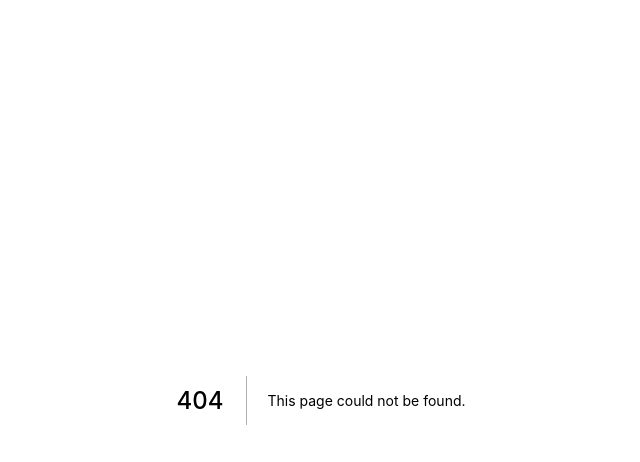
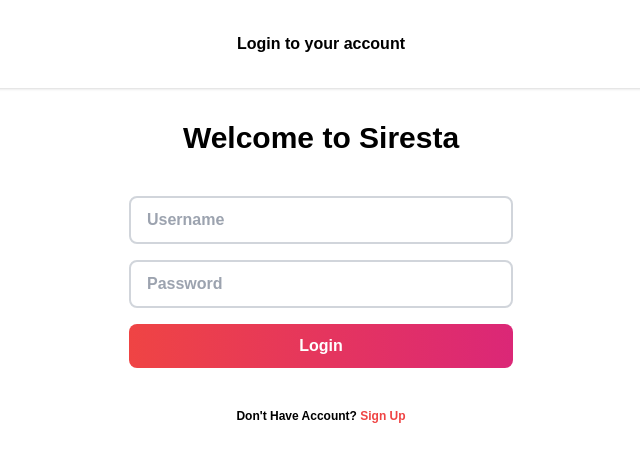
Before and after one commit to afifdev/restaurant, a Next.js app: page /login in a window 1280 px wide. Before the commit this address had no page. Shown: the top 462 px of the page, without its empty margins (319-959 px from the left). Built offline with nearby package versions, Linux system fonts and the light colour scheme; a web font is replaced by a local one.

Commit message:
Adding Login Page

```diff
--- /dev/null
+++ b/pages/login.js
@@ -0,0 +1,65 @@
+import Head from "next/head";
+import Link from "next/link";
+import { useState } from "react";
+export default function Login() {
+  const [username, setUsername] = useState("");
+  const [password, setPassword] = useState("");
+
+  const handleUsername = (e) => {
+    setUsername(e.target.value);
+  };
+
+  const handlePassword = (e) => {
+    setPassword(e.target.value);
+  };
+
+  const handleLogin = async (e) => {
+    e.preventDefault();
+  };
+
+  return (
+    <div className="font-medium font-cool">
+      <Head>
+        <title>Login | Siresta</title>
+      </Head>
+      <div className="shadow py-8 sticky top-0 bg-white">
+        <div className="max-w-xl px-8 m-auto text-center font-semibold">
+          Login to your account
+        </div>
+      </div>
+      <div className="px-8 py-8 max-w-md m-auto">
+        <p className="text-2xl sm:text-3xl font-bold text-center">
+          Welcome to Siresta
+        </p>
+        <div className="my-8">
+          <input
+            value={username}
+            onChange={handleUsername}
+            type="text"
+            className="w-full my-2 rounded-lg py-2.5 px-4 font-semibold border-2 border-gray-300 outline-none focus:outline-none active:outline-none focus:border-gray-500"
+            placeholder="Username"
+          />
+          <input
+            value={password}
+            onChange={handlePassword}
+            type="password"
+            className="w-full my-2 rounded-lg py-2.5 px-4 font-semibold border-2 border-gray-300 outline-none focus:outline-none active:outline-none focus:border-gray-500"
+            placeholder="Password"
+          />
+          <button
+            onClick={handleLogin}
+            className="text-white w-full my-2 rounded-lg py-2.5 px-4 font-semibold border-none outline-none focus:border-none focus:outline-none active:border-none active:outline-none bg-gradient-to-r from-red-500 to-pink-600 focus:ring-red-500 focus:ring-2 ring-offset-2"
+          >
+            Login
+          </button>
+        </div>
+        <p className="text-center text-xs font-semibold">
+          Don't Have Account?{" "}
+          <span className="text-red-500">
+            <Link href="/signup">Sign Up</Link>
+          </span>
+        </p>
+      </div>
+    </div>
+  );
+}
```
